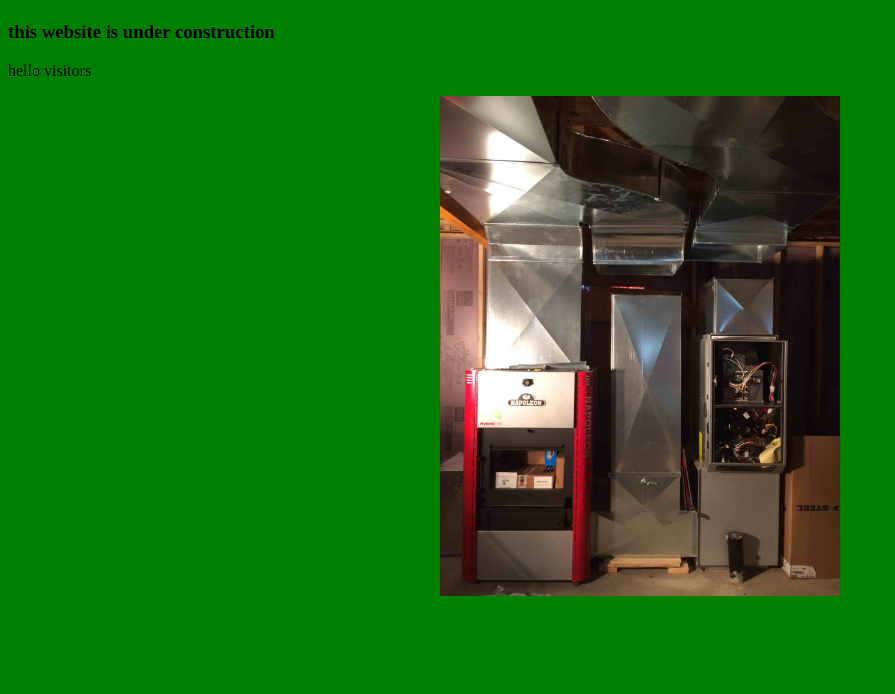
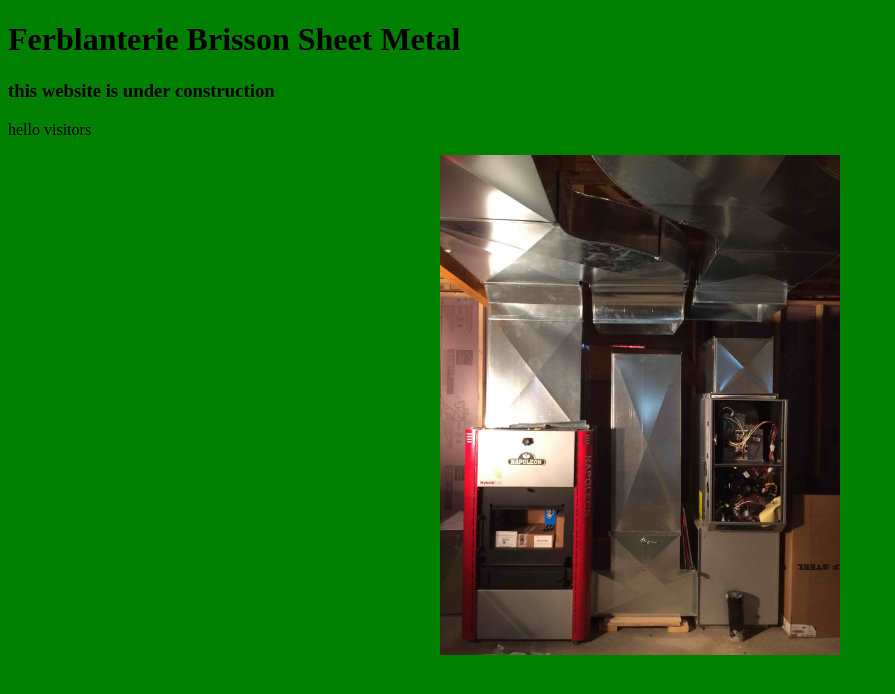
Before and after one commit to DjBriss/DjBriss.github.io, a plain HTML site: page index.html in a window 1280 px wide. Shown: the whole page, without its empty margins (0-895 px from the left). Drawn offline with Linux system fonts and the light colour scheme.

Commit message:
Update index.html

```diff
--- a/index.html
+++ b/index.html
@@ -9,8 +9,8 @@
 
     <h1 { color : black;
           font-family:verdana;
-          font-size: 20px;}
-         Ferblanterie Brisson Sheet Metal> </h1>
+          font-size: 20px;}>
+         Ferblanterie Brisson Sheet Metal </h1>
       <body>
 
         <h3> this website is under construction</h3>
```
